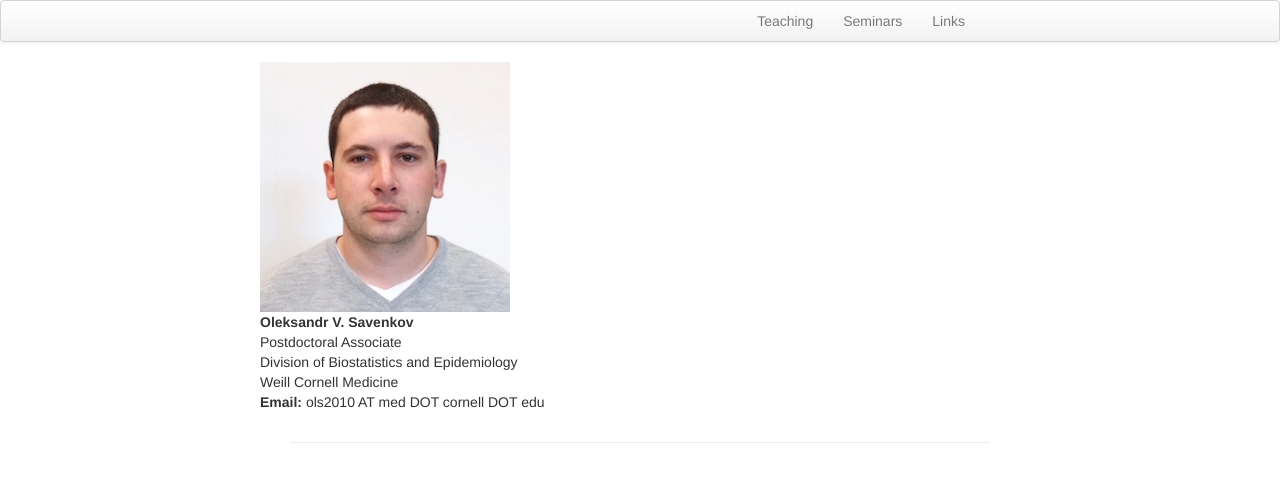
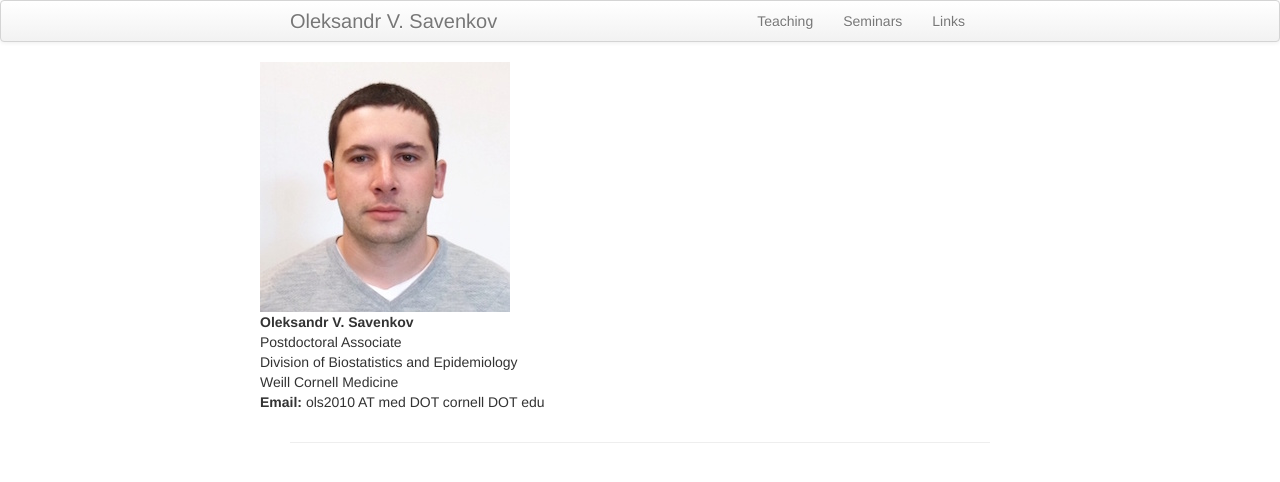
Before and after one commit to ovsavenkov/ovsavenkov.github.io, a Jekyll site: the page built from index.md, in a window 1280 px wide. Shown: the top 482 px of the page. Built offline with Jekyll 4.4.1, drawn with Linux system fonts in a browser that asks for light colours.

Commit message:
site.title returned

```diff
--- a/_includes/themes/twitter/default.html
+++ b/_includes/themes/twitter/default.html
@@ -33,7 +33,7 @@
     <div class="navbar">
       <div class="navbar-inner">
         <div class="container-narrow">
-          <a class="brand" href="{{ HOME_PATH }}">{{ Main }}</a>
+          <a class="brand" href="{{ HOME_PATH }}">{{ site.title }}</a>
           <ul class="nav">
           <!--    <li><a href="{{ BASE_PATH }}/about.html">About</a></li>   -->
               <li><a href="{{ BASE_PATH }}/pubs.html">Teaching</a></li>
```
